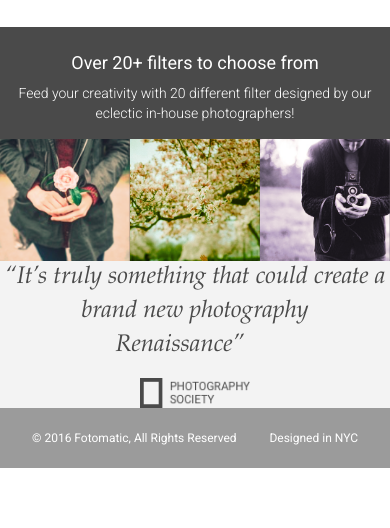
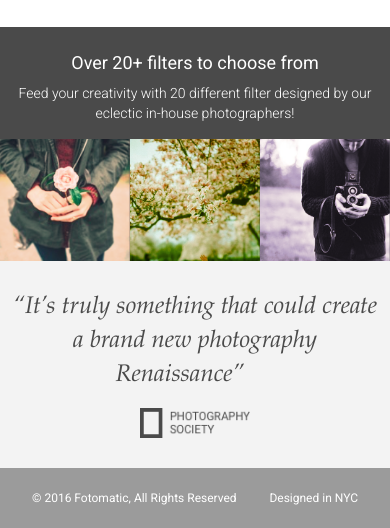
Before and after one commit to Paraprax/fix-fotomatic, a plain HTML site: page index.html in a window 390 px wide. Shown: the part 1093-1621 px from the top of the page. Before the commit the page ends 1561 px from the top, so only its background shows below. Drawn offline with Linux system fonts and the light colour scheme; a web font is replaced by a local one.

Commit message:
fixed missing class selectors in stylesheet for quote padding

```diff
--- a/assets/css/style.css
+++ b/assets/css/style.css
@@ -352,7 +352,7 @@ header .mobile {
   background-color: #f3f3f3;
 }
 
-#quotes-section content {
+#quotes-section .content {
   padding: 5rem 0;
 }
 
@@ -370,7 +370,7 @@ header .mobile {
 }
 
 @media only screen and (max-width: 760px) {
-  #quotes-section content {
+  #quotes-section .content {
     padding: 1.875rem 0.625rem;
   }
 
```
